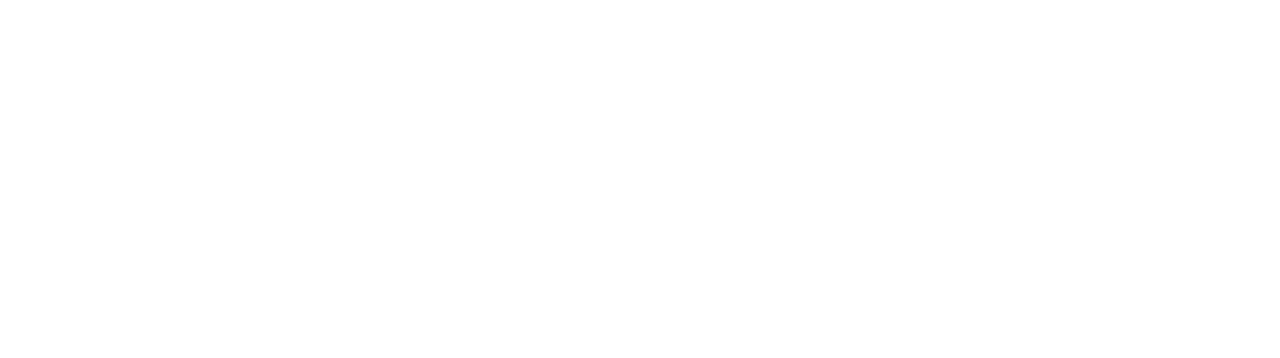
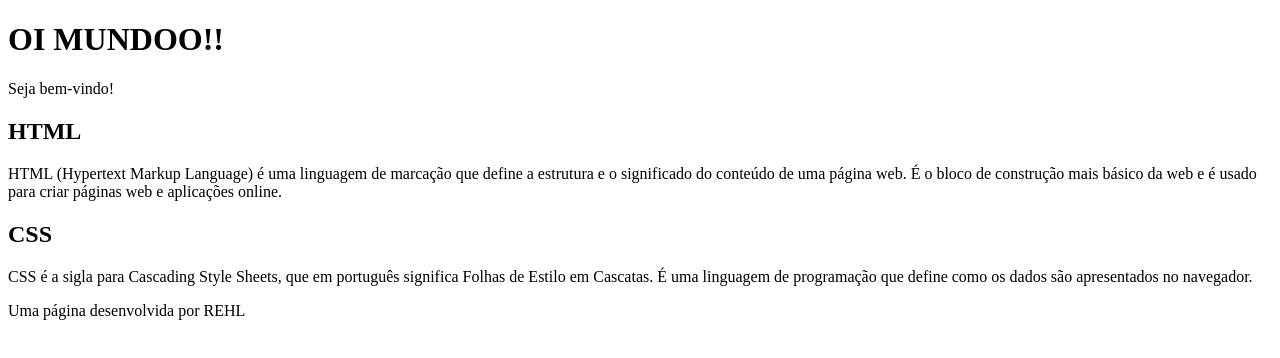
Before and after one commit to profrehl/ALURAHTML, a plain HTML site: page index.html in a window 1280 px wide. Drawn offline with Linux system fonts and the light colour scheme.

Commit message:
Add files via upload

```diff
--- a/index.html
+++ b/index.html
@@ -6,6 +6,24 @@
     <title>OLA MUNDO</title>
 </head>
 <body>
+    <header>
+        <h1> OI MUNDOO!!</h1>
+        <p>Seja bem-vindo!</p>
 
+    </header>
+
+    <section>
+        <h2>HTML</h2>
+        <p>HTML (Hypertext Markup Language) é uma linguagem de marcação que define a estrutura e o significado do conteúdo de uma página web. É o bloco de construção mais básico da web e é usado para criar páginas web e aplicações online. </p>
+
+        <h2>CSS</h2>
+        <p>CSS é a sigla para Cascading Style Sheets, que em português significa Folhas de Estilo em Cascatas. É uma linguagem de programação que define como os dados são apresentados no navegador.</p>
+    </section>
+
+    <footer>
+
+    <p>Uma página desenvolvida por REHL</p>
+
+    </footer>
 </body>
 </html>
```
